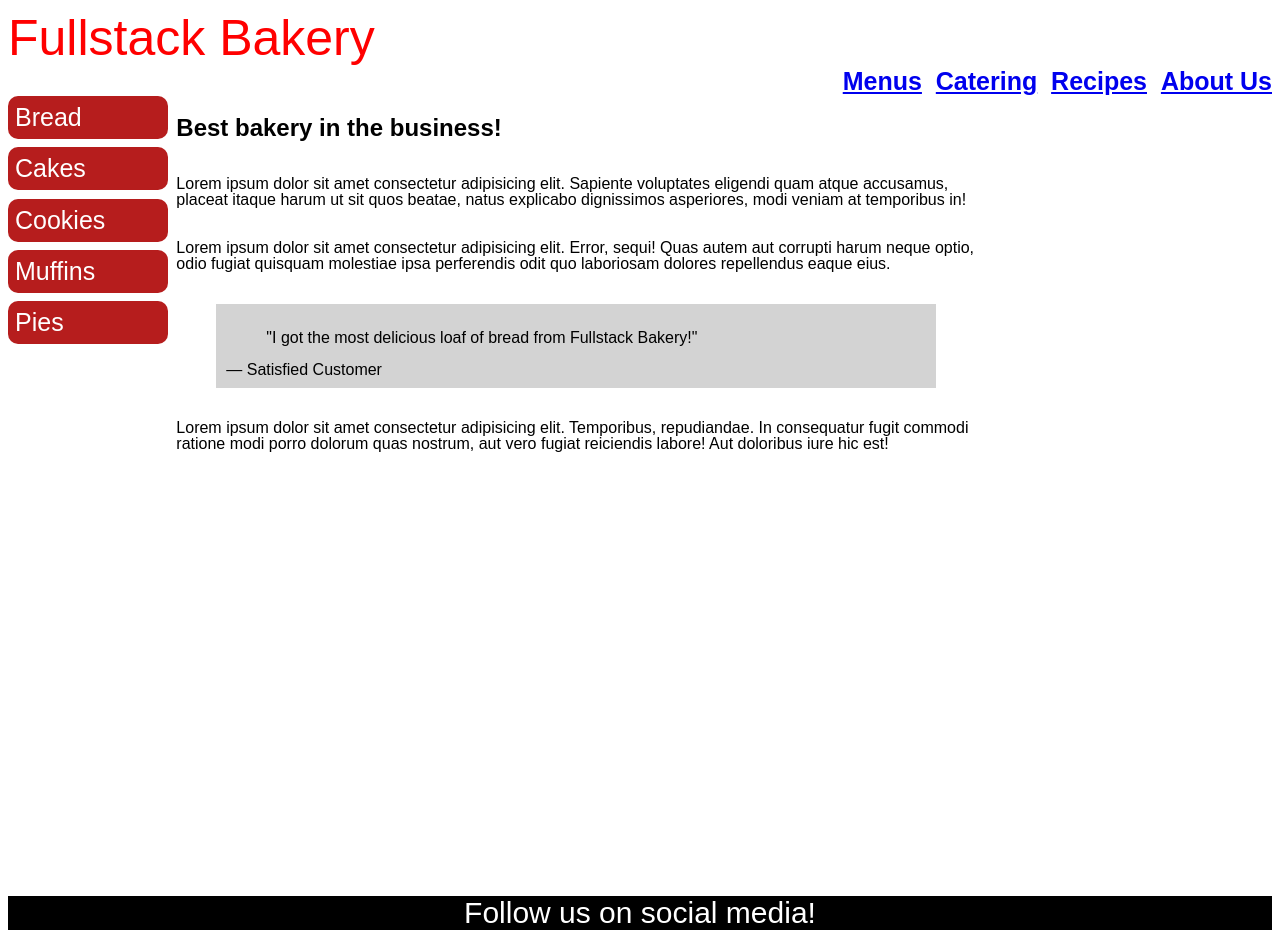
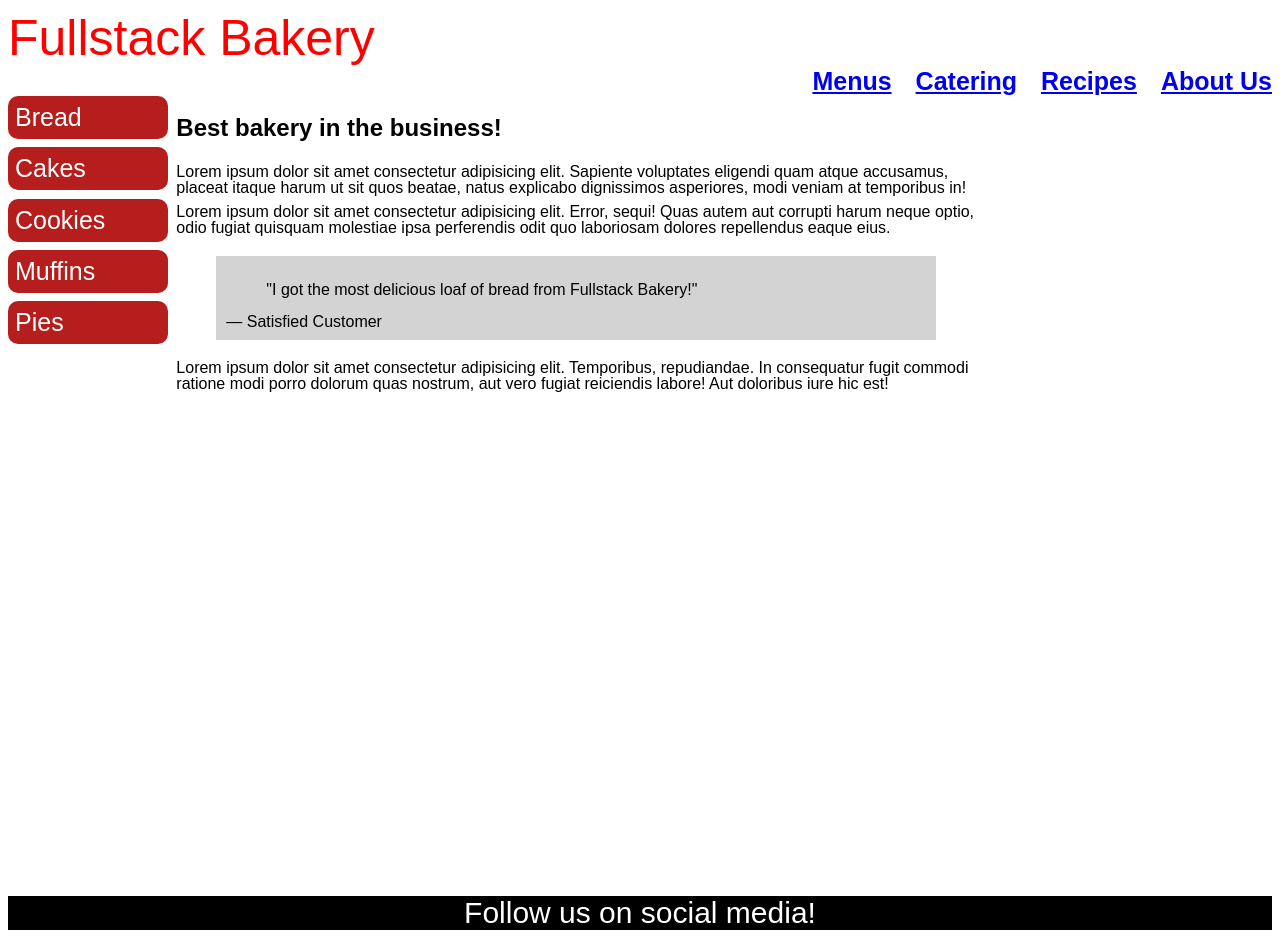
Before and after one commit to jackalexandre333-prog/fullstack-bakery, a plain HTML site: page index.html in a window 1280 px wide. Drawn offline with Linux system fonts and the light colour scheme.

Commit message:
bakery.css

```diff
--- a/bakery.css
+++ b/bakery.css
@@ -32,19 +32,23 @@ ul {
 }
 nav {
   display: flex;
-  gap: 1ch;
+  gap: 1.5rem;
   justify-content: right;
-  align-items: center;
+  align-items: flex-start;
   font-size: 25px;
   font-family: Arial, Helvetica, sans-serif;
   font-weight: bold;
 }
+
 main {
   display: flex;
   flex-grow: 1;
   gap: 1ch;
   justify-content: left;
   align-items: left;
+}
+main p {
+  margin: 0.25rem 0;
 }
 .testimonial {
   background-color: lightgray;
```
